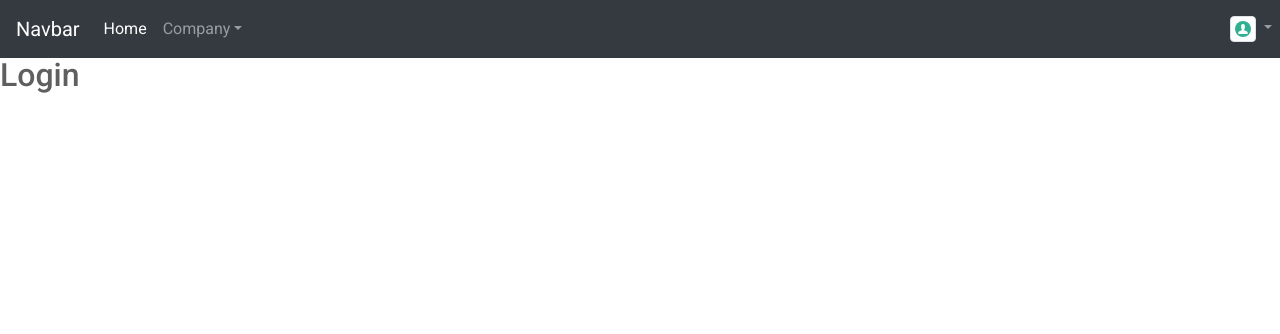
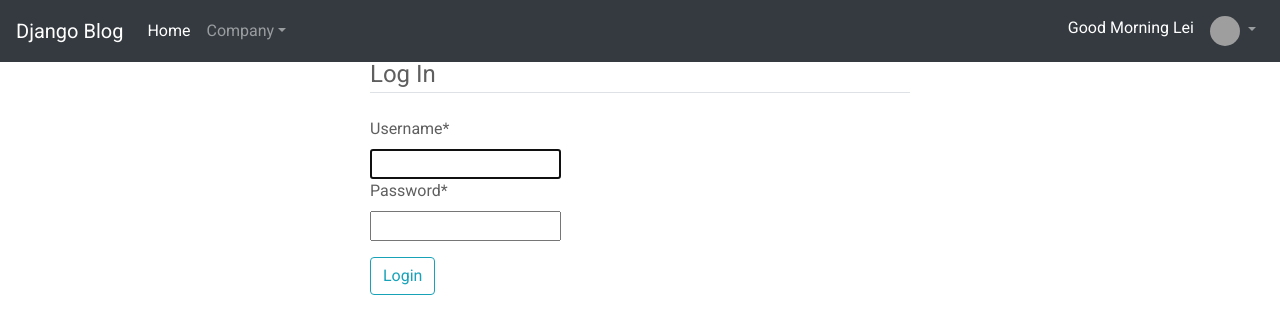
Before and after one commit to leihuagh/Django-Bootstrap-Blog, a Django app: page /login in a window 1280 px wide. Shown: the top 334 px of the page. Run offline with Django 3.2, Linux system fonts and the light colour scheme; some libraries are stand-ins or nearby versions; grey boxes are pictures that could not be loaded.

Commit message:
design my account

```diff
--- a/authentication/templates/login.html
+++ b/authentication/templates/login.html
@@ -1,9 +1,27 @@
 {% extends "base.html" %}
+{% load crispy_forms_tags %}
 
 {% block head_title %}
 Login
 {% endblock head_title %}
 
 {% block main_contents %}
-<h2>Login</h2>
+
+<div class="container">
+    <div class="row">
+        <div class="col-md-3"></div>
+        <div class="col-md-6">
+            <form method="POST"> {% csrf_token %}
+                <fieldset class="form-group">
+                    <legend class="border-bottom mb-4">Log In</legend>
+                    {{ form|crispy }}
+                </fieldset>
+                <div class="form-group">
+                    <button class="btn btn-outline-info" type="submit">Login</button>
+                </div>
+            </form>
+        </div>
+        <div class="col-md-3"></div>
+    </div>
+</div>
 {% endblock main_contents %}
--- a/config/settings.py
+++ b/config/settings.py
@@ -37,6 +37,7 @@ INSTALLED_APPS = [
     'django.contrib.sessions',
     'django.contrib.messages',
     'django.contrib.staticfiles',
+    'crispy_forms',
     'core.apps.CoreConfig',
     'authentication.apps.AuthenticationConfig',
     'home.apps.HomeConfig',
--- a/templates/base/navbar.html
+++ b/templates/base/navbar.html
@@ -2,7 +2,7 @@
 {% load datetime_tags %}
 
 <nav class="navbar navbar-expand-md navbar-dark fixed-top bg-dark">
-    <a class="navbar-brand" href="#">Navbar</a>
+    <a class="navbar-brand" href="#">Django Blog</a>
     <button class="navbar-toggler" type="button" data-toggle="collapse" data-target="#navbarsExampleDefault"
         aria-controls="navbarsExampleDefault" aria-expanded="false" aria-label="Toggle navigation">
         <span class="navbar-toggler-icon"></span>
@@ -22,28 +22,27 @@
                 </div>
             </li>
         </ul>
-
-        <ul class="navbar-nav my-lg-0">
-            {% if user.is_authenticated %}
+        <ul class="navbar-nav ml-auto">
             <li class="nav-item active">
-                <a class="nav-link disabled" href="#">Good {% time_of_day %} {{ user.first_name}}</a>
+                <a class="nav-link disabled" href="#">Good Morning Lei</span></a>
             </li>
-            {% endif %}
-
             <li class="nav-item dropdown">
                 <a class="nav-link dropdown-toggle" href="#" id="myaccount" data-toggle="dropdown" aria-haspopup="true"
                     aria-expanded="false">
-                    <img src="{% static 'img/icons/user.svg' %}" class="img-fluid img-thumbnail" alt="...">
+                    <img src="{% static 'img/users/user.svg' %}" width="30" height="30" class="rounded-circle">
                 </a>
-                <div class="dropdown-menu" aria-labelledby="myaccount">
-                    {% if user.is_authenticated %}
-                    <a class="dropdown-item" href="#">Profile</a>
+                <div class="dropdown-menu dropdown-menu-right" aria-labelledby="myaccount">
+                    <div class="text-center">
+                        <img src="{% static 'img/users/user.svg' %}" class="rounded" alt="" width="50" height="50">
+                        <p class="h6 text-primary">Visitor</p>
+                        <div class="dropdown-divider"></div>
+                    </div>
+                    <a class="dropdown-item" href="#">My Profile</a>
+                    <a class="dropdown-item" href="#">Reset Password</a>
                     <a class="dropdown-item" href="#">Change Password</a>
-                    <a class="dropdown-item" href="{% url 'logout' %}">Logout</a>
-                    {% else %}
+                    <a class="dropdown-item" href="#">Logout</a>
                     <a class="dropdown-item" href="#">Register</a>
-                    <a class="dropdown-item" href="{% url 'login' %}">Login</a>
-                    {% endif %}
+                    <a class="dropdown-item" href="#">Login</a>
                 </div>
             </li>
         </ul>
```
